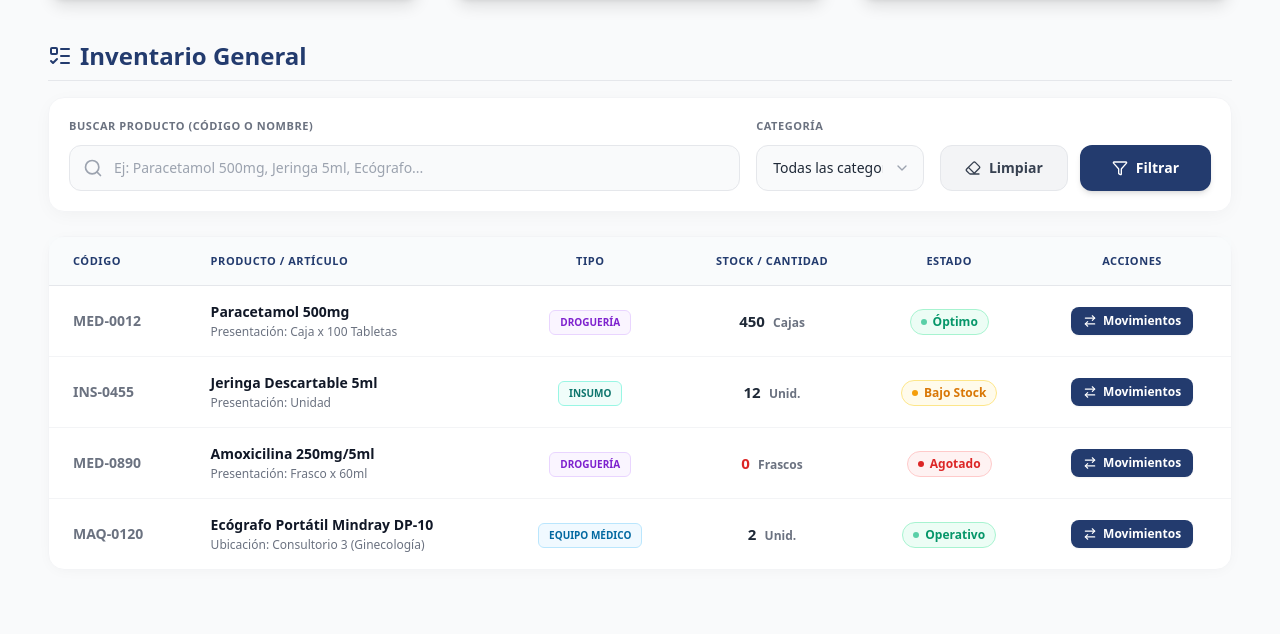
After one commit to kerwinfidelqr-gif/clinica, a Django app: page /inventario/ in a window 1280 px wide. The commit adds this page. Shown: the part 529-1163 px from the top of the page. Run offline with Django 5.2, Linux system fonts and the light colour scheme; a user stored in the database is signed in; data comes from the database, SQL or seed files in the repository; parts of the project's set-up code (start-up, migrations or seed data) failed here and were passed over; some libraries are stand-ins or nearby versions.

Commit message:
Creacion del modulo inventario Noelia

```diff
--- a/clinica_HU/settings.py
+++ b/clinica_HU/settings.py
@@ -43,6 +43,7 @@ INSTALLED_APPS = [
     'pacientes',
     'historial_cl',
     'historia_hp',
+    'inventario',
 ]
 
 AUTH_USER_MODEL = 'usuarios.Usuario'
--- a/clinica_HU/urls.py
+++ b/clinica_HU/urls.py
@@ -26,4 +26,5 @@ urlpatterns = [
     path('pacientes/', include('pacientes.urls')),
     path('historial/', include('historial_cl.urls')),
     path('hp/', include('historia_hp.urls')),
+    path('inventario/', include('inventario.urls')),
 ]
--- a/core/templates/core/dashboard.html
+++ b/core/templates/core/dashboard.html
@@ -88,7 +88,7 @@
     {% endif %}
 
     {% if permissions.inventario > 0 %}
-    <a href="#" class="group bg-white rounded-xl border border-gray-200 border-l-4 border-l-[#018303] shadow-sm hover:shadow-xl hover:-translate-y-1 transition-all duration-300 flex flex-col h-full">
+    <a href="{% url 'lista_dashboard' %}" class="group bg-white rounded-xl border border-gray-200 border-l-4 border-l-[#018303] shadow-sm hover:shadow-xl hover:-translate-y-1 transition-all duration-300 flex flex-col h-full">
         <div class="p-4 md:p-5 flex-grow">
             <div class="flex justify-between items-start mb-3 md:mb-4">
                 <div>
--- a/historial_cl/templates/historial_cl/historial_form.html
+++ b/historial_cl/templates/historial_cl/historial_form.html
@@ -17,7 +17,7 @@
 
         <div class="flex flex-col md:flex-row justify-between items-center mb-8 border-b-2 border-gray-200 pb-6">
             <div class="flex items-start flex-1">
-                <i class="fa-solid fa-file-medical text-3xl md:text-4xl mr-4 text-[#3b82f6] mt-1"></i>
+                <i class="fa-solid fa-file-medical text-3xl md:text-4xl mr-4 text-[#1e3a8a] mt-1"></i>
 
                 <div class="flex flex-col">
                     <h2 class="text-2xl md:text-3xl font-extrabold text-[#1e3a8a] tracking-wider uppercase leading-none">
@@ -192,14 +192,11 @@
     });
 
     document.addEventListener("DOMContentLoaded", function() {
-        // --- SCRIPT PARA AUTOCOMPLETAR LA FECHA DE REGISTRO ---
         const fechaRegistroInput = document.getElementById('id_fecha_registro');
         if(fechaRegistroInput && !fechaRegistroInput.value) {
             const hoy = new Date().toISOString().split('T')[0];
             fechaRegistroInput.value = hoy;
         }
-        // --------------------------------------------------------
-
         const inputDni = document.querySelector('input[name="buscar_dni"]');
         if (!inputDni) {
             console.error("ATENCIÓN: No se encontró el campo de búsqueda de DNI en el HTML.");
--- a/historial_cl/templates/historial_cl/historial_pdf_template.html
+++ b/historial_cl/templates/historial_cl/historial_pdf_template.html
@@ -118,7 +118,7 @@
 
         .text-box-content {
             padding: 10px;
-            height: 120px;
+            height: 180px;
             vertical-align: top;
             font-size: 9.5pt;
             line-height: 1.4;
--- /dev/null
+++ b/inventario/templates/inventario/lista_dashboard.html
@@ -0,0 +1,279 @@
+{% extends "core/base.html" %}
+{% load static %}
+{% block title %}Dashboard Inventario - Clínica Hipólito Unanue{% endblock %}
+{% block content %}
+<script src="https://unpkg.com/lucide@latest"></script>
+<div class="max-w-7xl mx-auto p-4 sm:p-6">
+    <div class="mb-4 animate-fade-in-left">
+        <a href="{% url 'dashboard' %}" class="inline-flex items-center px-4 py-2 bg-white border border-gray-200 rounded-xl text-sm font-bold text-gray-500 hover:text-[#233b6e] hover:border-gray-300 hover:bg-gray-50 hover:shadow-sm transition-all duration-300 group w-fit">
+            <i data-lucide="arrow-left" class="w-4 h-4 mr-2 text-gray-400 group-hover:text-[#233b6e] group-hover:-translate-x-1 transition-all duration-300"></i>
+            Volver al Menú Principal
+        </a>
+    </div>
+
+    <div class="flex flex-col md:flex-row justify-between items-start md:items-center mb-6 border-b-2 border-gray-200 pb-4 animate-fade-in-left">
+        <div>
+            <h2 class="text-3xl font-bold text-[#233b6e] flex items-center tracking-tight">
+                <i data-lucide="package-search" class="w-8 h-8 mr-3 text-[#233b6e]"></i> Inventario Clínico
+            </h2>
+            <p class="text-gray-500 text-sm mt-2 md:ml-11">Gestión centralizada de medicamentos, insumos y equipos médicos.</p>
+        </div>
+    </div>
+    <div class="grid grid-cols-1 md:grid-cols-2 lg:grid-cols-3 gap-6 md:gap-8 mb-10 animate-fade-in-up">
+        <div class="bg-white rounded-2xl shadow-lg overflow-hidden border border-gray-100 hover:shadow-2xl hover:-translate-y-1 transition-all duration-300 flex flex-col group h-48 md:h-56">
+            <div class="relative w-full h-full flex flex-col justify-end p-6">
+                <img src="https://plus.unsplash.com/premium_photo-1671721439342-5c5e081d4a7c?q=80&w=696&auto=format&fit=crop" alt="Droguería" class="absolute inset-0 w-full h-full object-cover transition-transform duration-700 group-hover:scale-110">
+                <div class="absolute inset-0 bg-[#3b0764] opacity-70 mix-blend-multiply transition-opacity duration-300 group-hover:opacity-80"></div>
+                <div class="absolute inset-0 bg-gradient-to-t from-black/80 via-black/30 to-transparent"></div>
+
+                <div class="relative z-10 flex justify-between items-end">
+                    <div>
+                        <div class="flex items-center text-white/80 mb-1">
+                            <i data-lucide="pill" class="w-5 h-5 mr-2"></i>
+                            <span class="text-sm font-bold uppercase tracking-wider">Medicamentos</span>
+                        </div>
+                        <h3 class="text-3xl font-extrabold text-white">Droguería</h3>
+                    </div>
+                    <a href="#" class="bg-white/20 hover:bg-white text-white hover:text-[#3b0764] backdrop-blur-sm border border-white/30 px-5 py-2.5 rounded-xl text-sm font-bold transition-all duration-300 shadow-lg flex items-center group/btn">
+                        <i data-lucide="plus" class="w-4 h-4 mr-1.5 transition-transform duration-300 group-hover/btn:rotate-90"></i> Registrar
+                    </a>
+                </div>
+            </div>
+        </div>
+        <div class="bg-white rounded-2xl shadow-lg overflow-hidden border border-gray-100 hover:shadow-2xl hover:-translate-y-1 transition-all duration-300 flex flex-col group h-48 md:h-56">
+            <div class="relative w-full h-full flex flex-col justify-end p-6">
+                <img src="https://images.unsplash.com/photo-1605176173609-a0067079b419?q=80&w=1172&auto=format&fit=crop" alt="Insumos Médicos Stored" class="absolute inset-0 w-full h-full object-cover transition-transform duration-700 group-hover:scale-110">
+                <div class="absolute inset-0 bg-[#0f766e] opacity-70 mix-blend-multiply transition-opacity duration-300 group-hover:opacity-80"></div>
+                <div class="absolute inset-0 bg-gradient-to-t from-black/80 via-black/30 to-transparent"></div>
+
+                <div class="relative z-10 flex justify-between items-end">
+                    <div>
+                        <div class="flex items-center text-white/80 mb-1">
+                            <i data-lucide="syringe" class="w-5 h-5 mr-2"></i>
+                            <span class="text-sm font-bold uppercase tracking-wider">Material Médico</span>
+                        </div>
+                        <h3 class="text-3xl font-extrabold text-white">Insumos</h3>
+                    </div>
+                    <a href="#" class="bg-white/20 hover:bg-white text-white hover:text-[#0f766e] backdrop-blur-sm border border-white/30 px-5 py-2.5 rounded-xl text-sm font-bold transition-all duration-300 shadow-lg flex items-center group/btn">
+                        <i data-lucide="plus" class="w-4 h-4 mr-1.5 transition-transform duration-300 group-hover/btn:rotate-90"></i> Registrar
+                    </a>
+                </div>
+            </div>
+        </div>
+        <div class="bg-white rounded-2xl shadow-lg overflow-hidden border border-gray-100 hover:shadow-2xl hover:-translate-y-1 transition-all duration-300 flex flex-col group h-48 md:h-56">
+            <div class="relative w-full h-full flex flex-col justify-end p-6">
+                <img src="https://plus.unsplash.com/premium_photo-1678376871157-6cebdd957e22?q=80&w=870&auto=format&fit=crop&ixlib=rb-4.1.0&ixid=M3wxMjA3fDB8MHxwaG90by1wYWdlfHx8fGVufDB8fHx8fA%3D%3D" alt="Equipos Médicos" class="absolute inset-0 w-full h-full object-cover transition-transform duration-700 group-hover:scale-110">
+                <div class="absolute inset-0 bg-[#0369a1] opacity-70 mix-blend-multiply transition-opacity duration-300 group-hover:opacity-80"></div>
+                <div class="absolute inset-0 bg-gradient-to-t from-black/80 via-black/30 to-transparent"></div>
+                <div class="relative z-10 flex justify-between items-end">
+                    <div>
+                        <div class="flex items-center text-white/80 mb-1">
+                            <i data-lucide="monitor" class="w-5 h-5 mr-2"></i>
+                            <span class="text-sm font-bold uppercase tracking-wider">Equipos Médicos</span>
+                        </div>
+                        <h3 class="text-3xl font-extrabold text-white">Máquinas</h3>
+                    </div>
+                    <a href="#" class="bg-white/20 hover:bg-white text-white hover:text-[#0369a1] backdrop-blur-sm border border-white/30 px-5 py-2.5 rounded-xl text-sm font-bold transition-all duration-300 shadow-lg flex items-center group/btn">
+                        <i data-lucide="plus" class="w-4 h-4 mr-1.5 transition-transform duration-300 group-hover/btn:rotate-90"></i> Registrar
+                    </a>
+                </div>
+            </div>
+        </div>
+
+    </div>
+
+    <h3 class="text-2xl font-bold text-[#233b6e] mb-4 border-b pb-2 animate-fade-in-up delay-100 flex items-center">
+        <i data-lucide="list-todo" class="w-6 h-6 mr-2"></i> Inventario General
+    </h3>
+
+    <div class="mb-6 p-5 border border-gray-100 rounded-2xl bg-white shadow-[0_4px_20px_-4px_rgba(0,0,0,0.05)] animate-fade-in-up delay-100">
+        <form method="get" action="#" class="flex flex-col lg:flex-row items-end gap-4">
+            <div class="w-full lg:flex-grow">
+                <label class="block text-[11px] font-bold text-gray-500 uppercase tracking-wider mb-2.5">Buscar Producto (Código o Nombre)</label>
+                <div class="relative group/input">
+                    <i data-lucide="search" class="absolute left-3.5 top-1/2 transform -translate-y-1/2 text-gray-400 group-focus-within/input:text-[#233b6e] transition-colors duration-300 w-5 h-5"></i>
+                    <input type="text" name="q" value="{{ query|default:'' }}" placeholder="Ej: Paracetamol 500mg, Jeringa 5ml, Ecógrafo..."
+                        class="w-full pl-11 pr-4 py-3 bg-gray-50 border border-gray-200 rounded-xl text-sm text-gray-800 placeholder-gray-400 focus:bg-white focus:outline-none focus:border-[#233b6e] focus:ring-4 focus:ring-[#233b6e]/10 transition-all duration-300">
+                </div>
+            </div>
+
+            <div class="w-full lg:w-1/4">
+                <label class="block text-[11px] font-bold text-gray-500 uppercase tracking-wider mb-2.5">Categoría</label>
+                <div class="relative group/input">
+                    <select name="categoria" class="w-full pl-4 pr-10 py-3 bg-gray-50 border border-gray-200 rounded-xl text-sm text-gray-800 focus:bg-white focus:outline-none focus:border-[#233b6e] focus:ring-4 focus:ring-[#233b6e]/10 transition-all duration-300 appearance-none cursor-pointer">
+                        <option value="">Todas las categorías</option>
+                        <option value="drogueria">Droguería</option>
+                        <option value="insumos">Insumos</option>
+                        <option value="maquinas">Equipos / Máquinas</option>
+                    </select>
+                    <i data-lucide="chevron-down" class="absolute right-3.5 top-1/2 transform -translate-y-1/2 text-gray-400 w-4 h-4 pointer-events-none"></i>
+                </div>
+            </div>
+
+            <div class="w-full lg:w-auto flex flex-col sm:flex-row gap-3">
+                <a href="#" class="w-full sm:w-auto px-6 py-3 bg-gray-100 border border-gray-200 text-gray-700 rounded-xl text-sm font-bold hover:bg-gray-200 hover:border-gray-300 transition-all duration-300 flex items-center justify-center">
+                    <i data-lucide="eraser" class="w-4 h-4 mr-2"></i> Limpiar
+                </a>
+                <button type="submit" class="w-full sm:w-auto px-8 py-3 bg-[#233b6e] text-white rounded-xl text-sm font-bold shadow-md hover:bg-[#1a2c53] hover:shadow-lg hover:-translate-y-0.5 transition-all duration-300 flex items-center justify-center">
+                    <i data-lucide="filter" class="w-4 h-4 mr-2"></i> Filtrar
+                </button>
+            </div>
+        </form>
+    </div>
+
+    <div class="bg-white rounded-2xl shadow-[0_2px_15px_-4px_rgba(0,0,0,0.05)] border border-gray-100 overflow-visible animate-fade-in-up delay-200">
+        <div class="overflow-x-auto">
+            <table class="w-full text-left border-collapse">
+                <thead>
+                    <tr class="bg-slate-50/80 border-b border-gray-200">
+                        <th class="px-6 py-4 text-[11px] font-bold text-[#233b6e] uppercase tracking-wider">Código</th>
+                        <th class="px-6 py-4 text-[11px] font-bold text-[#233b6e] uppercase tracking-wider">Producto / Artículo</th>
+                        <th class="px-6 py-4 text-[11px] font-bold text-[#233b6e] uppercase tracking-wider text-center">Tipo</th>
+                        <th class="px-6 py-4 text-[11px] font-bold text-[#233b6e] uppercase tracking-wider text-center">Stock / Cantidad</th>
+                        <th class="px-6 py-4 text-[11px] font-bold text-[#233b6e] uppercase tracking-wider text-center">Estado</th>
+                        <th class="px-6 py-4 text-[11px] font-bold text-[#233b6e] uppercase tracking-wider text-center">Acciones</th>
+                    </tr>
+                </thead>
+                <tbody class="divide-y divide-gray-100">
+
+                    <tr class="transition-all duration-400 ease-out group animate-stagger hover:bg-blue-50/30 hover:shadow-[0_8px_30px_rgb(0,0,0,0.06)] hover:-translate-y-1 relative z-0 hover:z-10 cursor-default" style="--anim-order: 0;">
+                        <td class="px-6 py-4 whitespace-nowrap text-sm font-bold text-gray-500 group-hover:text-[#233b6e] transition-colors">
+                            MED-0012
+                        </td>
+                        <td class="px-6 py-4">
+                            <div class="text-sm font-bold text-gray-900 group-hover:text-[#233b6e] transition-colors">Paracetamol 500mg</div>
+                            <div class="text-xs text-gray-500 mt-0.5">Presentación: Caja x 100 Tabletas</div>
+                        </td>
+                        <td class="px-6 py-4 whitespace-nowrap text-center">
+                            <span class="inline-flex items-center px-2.5 py-1 rounded-md text-[10px] uppercase font-bold bg-purple-50 text-purple-700 border border-purple-200">
+                                Droguería
+                            </span>
+                        </td>
+                        <td class="px-6 py-4 whitespace-nowrap text-center">
+                            <span class="text-[15px] font-black text-gray-800">450</span>
+                            <span class="text-xs text-gray-500 font-semibold ml-1">Cajas</span>
+                        </td>
+                        <td class="px-6 py-4 whitespace-nowrap text-center">
+                            <span class="inline-flex items-center px-2.5 py-1 rounded-full text-xs font-bold bg-emerald-50 text-emerald-600 border border-emerald-200">
+                                <span class="w-1.5 h-1.5 rounded-full bg-emerald-500 mr-1.5 animate-pulse"></span> Óptimo
+                            </span>
+                        </td>
+                        <td class="px-6 py-4 whitespace-nowrap text-center">
+                            <a href="#" class="inline-flex items-center px-3 py-1.5 bg-[#233b6e] text-white rounded-lg text-xs font-bold shadow-sm hover:bg-[#1a2c53] hover:shadow-md hover:-translate-y-0.5 transition-all duration-300">
+                                <i data-lucide="arrow-right-left" class="w-3.5 h-3.5 mr-1.5"></i> Movimientos
+                            </a>
+                        </td>
+                    </tr>
+
+                    <tr class="transition-all duration-400 ease-out group animate-stagger hover:bg-blue-50/30 hover:shadow-[0_8px_30px_rgb(0,0,0,0.06)] hover:-translate-y-1 relative z-0 hover:z-10 cursor-default" style="--anim-order: 1;">
+                        <td class="px-6 py-4 whitespace-nowrap text-sm font-bold text-gray-500 group-hover:text-[#233b6e] transition-colors">
+                            INS-0455
+                        </td>
+                        <td class="px-6 py-4">
+                            <div class="text-sm font-bold text-gray-900 group-hover:text-[#233b6e] transition-colors">Jeringa Descartable 5ml</div>
+                            <div class="text-xs text-gray-500 mt-0.5">Presentación: Unidad</div>
+                        </td>
+                        <td class="px-6 py-4 whitespace-nowrap text-center">
+                            <span class="inline-flex items-center px-2.5 py-1 rounded-md text-[10px] uppercase font-bold bg-teal-50 text-teal-700 border border-teal-200">
+                                Insumo
+                            </span>
+                        </td>
+                        <td class="px-6 py-4 whitespace-nowrap text-center">
+                            <span class="text-[15px] font-black text-gray-800">12</span>
+                            <span class="text-xs text-gray-500 font-semibold ml-1">Unid.</span>
+                        </td>
+                        <td class="px-6 py-4 whitespace-nowrap text-center">
+                            <span class="inline-flex items-center px-2.5 py-1 rounded-full text-xs font-bold bg-amber-50 text-amber-600 border border-amber-200">
+                                <span class="w-1.5 h-1.5 rounded-full bg-amber-500 mr-1.5"></span> Bajo Stock
+                            </span>
+                        </td>
+                        <td class="px-6 py-4 whitespace-nowrap text-center">
+                            <a href="#" class="inline-flex items-center px-3 py-1.5 bg-[#233b6e] text-white rounded-lg text-xs font-bold shadow-sm hover:bg-[#1a2c53] hover:shadow-md hover:-translate-y-0.5 transition-all duration-300">
+                                <i data-lucide="arrow-right-left" class="w-3.5 h-3.5 mr-1.5"></i> Movimientos
+                            </a>
+                        </td>
+                    </tr>
+
+                    <tr class="transition-all duration-400 ease-out group animate-stagger hover:bg-blue-50/30 hover:shadow-[0_8px_30px_rgb(0,0,0,0.06)] hover:-translate-y-1 relative z-0 hover:z-10 cursor-default" style="--anim-order: 2;">
+                        <td class="px-6 py-4 whitespace-nowrap text-sm font-bold text-gray-500 group-hover:text-[#233b6e] transition-colors">
+                            MED-0890
+                        </td>
+                        <td class="px-6 py-4">
+                            <div class="text-sm font-bold text-gray-900 group-hover:text-[#233b6e] transition-colors">Amoxicilina 250mg/5ml</div>
+                            <div class="text-xs text-gray-500 mt-0.5">Presentación: Frasco x 60ml</div>
+                        </td>
+                        <td class="px-6 py-4 whitespace-nowrap text-center">
+                            <span class="inline-flex items-center px-2.5 py-1 rounded-md text-[10px] uppercase font-bold bg-purple-50 text-purple-700 border border-purple-200">
+                                Droguería
+                            </span>
+                        </td>
+                        <td class="px-6 py-4 whitespace-nowrap text-center">
+                            <span class="text-[15px] font-black text-red-600">0</span>
+                            <span class="text-xs text-gray-500 font-semibold ml-1">Frascos</span>
+                        </td>
+                        <td class="px-6 py-4 whitespace-nowrap text-center">
+                            <span class="inline-flex items-center px-2.5 py-1 rounded-full text-xs font-bold bg-red-50 text-red-600 border border-red-200">
+                                <span class="w-1.5 h-1.5 rounded-full bg-red-600 mr-1.5"></span> Agotado
+                            </span>
+                        </td>
+                        <td class="px-6 py-4 whitespace-nowrap text-center">
+                            <a href="#" class="inline-flex items-center px-3 py-1.5 bg-[#233b6e] text-white rounded-lg text-xs font-bold shadow-sm hover:bg-[#1a2c53] hover:shadow-md hover:-translate-y-0.5 transition-all duration-300">
+                                <i data-lucide="arrow-right-left" class="w-3.5 h-3.5 mr-1.5"></i> Movimientos
+                            </a>
+                        </td>
+                    </tr>
+                    <tr class="transition-all duration-400 ease-out group animate-stagger hover:bg-blue-50/30 hover:shadow-[0_8px_30px_rgb(0,0,0,0.06)] hover:-translate-y-1 relative z-0 hover:z-10 cursor-default" style="--anim-order: 3;">
+                        <td class="px-6 py-4 whitespace-nowrap text-sm font-bold text-gray-500 group-hover:text-[#233b6e] transition-colors">
+                            MAQ-0120
+                        </td>
+                        <td class="px-6 py-4">
+                            <div class="text-sm font-bold text-gray-900 group-hover:text-[#233b6e] transition-colors">Ecógrafo Portátil Mindray DP-10</div>
+                            <div class="text-xs text-gray-500 mt-0.5">Ubicación: Consultorio 3 (Ginecología)</div>
+                        </td>
+                        <td class="px-6 py-4 whitespace-nowrap text-center">
+                            <span class="inline-flex items-center px-2.5 py-1 rounded-md text-[10px] uppercase font-bold bg-sky-50 text-sky-700 border border-sky-200">
+                                Equipo Médico
+                            </span>
+                        </td>
+                        <td class="px-6 py-4 whitespace-nowrap text-center">
+                            <span class="text-[15px] font-black text-gray-800">2</span>
+                            <span class="text-xs text-gray-500 font-semibold ml-1">Unid.</span>
+                        </td>
+                        <td class="px-6 py-4 whitespace-nowrap text-center">
+                            <span class="inline-flex items-center px-2.5 py-1 rounded-full text-xs font-bold bg-emerald-50 text-emerald-600 border border-emerald-200">
+                                <span class="w-1.5 h-1.5 rounded-full bg-emerald-500 mr-1.5 animate-pulse"></span> Operativo
+                            </span>
+                        </td>
+                        <td class="px-6 py-4 whitespace-nowrap text-center">
+                            <a href="#" class="inline-flex items-center px-3 py-1.5 bg-[#233b6e] text-white rounded-lg text-xs font-bold shadow-sm hover:bg-[#1a2c53] hover:shadow-md hover:-translate-y-0.5 transition-all duration-300">
+                                <i data-lucide="arrow-right-left" class="w-3.5 h-3.5 mr-1.5"></i> Movimientos
+                            </a>
+                        </td>
+                    </tr>
+
+                </tbody>
+            </table>
+        </div>
+    </div>
+</div>
+
+<style>
+    @keyframes fadeInLeft { 0% { opacity: 0; transform: translateX(-20px); } 100% { opacity: 1; transform: translateX(0); } }
+    @keyframes fadeInUp { 0% { opacity: 0; transform: translateY(20px); } 100% { opacity: 1; transform: translateY(0); } }
+    .animate-fade-in-left { animation: fadeInLeft 0.5s ease-out forwards; }
+    .animate-fade-in-up { animation: fadeInUp 0.5s ease-out forwards; opacity: 0; }
+    .delay-100 { animation-delay: 0.1s; }
+    .delay-200 { animation-delay: 0.2s; }
+    .animate-stagger {
+        opacity: 0;
+        animation: fadeInUp 0.5s cubic-bezier(0.16, 1, 0.3, 1) forwards;
+        animation-delay: calc(0.15s + var(--anim-order, 0) * 0.08s);
+    }
+</style>
+
+<script>
+    document.addEventListener("DOMContentLoaded", function() {
+        lucide.createIcons();
+    });
+</script>
+{% endblock content %}
--- /dev/null
+++ b/inventario/urls.py
@@ -0,0 +1,7 @@
+from django.urls import path
+from . import views
+
+urlpatterns = [
+
+    path('', views.inventario_dashboard, name='lista_dashboard'),
+]
--- /dev/null
+++ b/inventario/views.py
@@ -0,0 +1,6 @@
+from django.shortcuts import render
+from django.contrib.auth.decorators import login_required
+
+@login_required
+def inventario_dashboard(request):
+    return render(request, 'inventario/lista_dashboard.html')
```
Also changed, not shown: historia_hp/templates/historia_hp/lista_ingresos.html (+26 -18 lines), historial_cl/migrations/0004_alter_historiaclinica_created_at.py (added).
